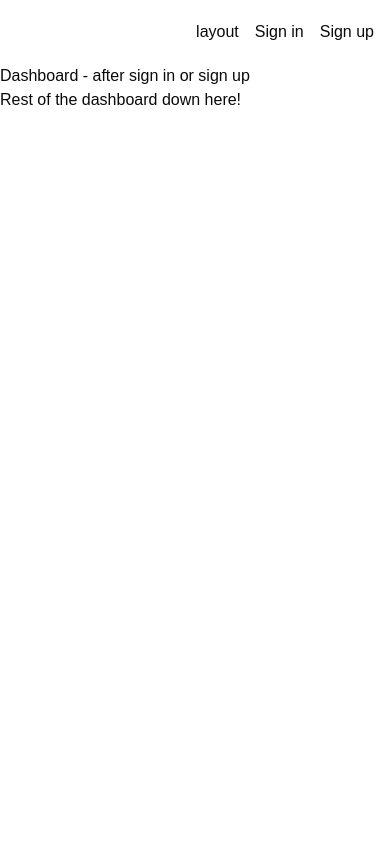
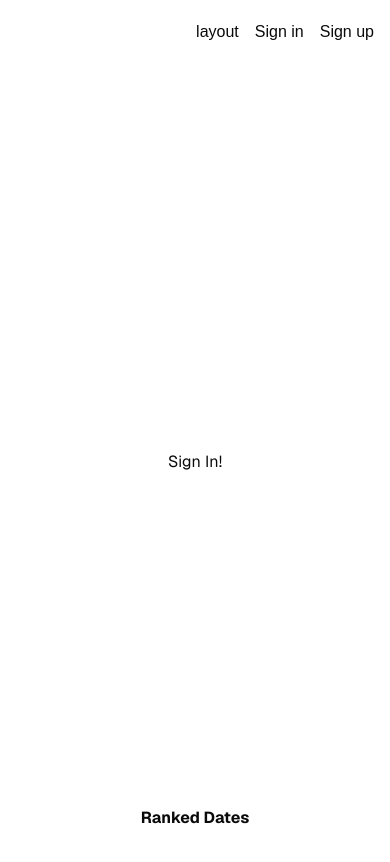
Before and after one commit to meddlin/ranked-dates, a Next.js app: page /dashboard in a window 390 px wide. Shown: the top 862 px of the page. Built offline with nearby package versions, Linux system fonts and the light colour scheme; no server answers.

Commit message:
Moved UI to /dashboard

```diff
--- a/src/app/dashboard/page.tsx
+++ b/src/app/dashboard/page.tsx
@@ -1,11 +1,75 @@
+'use client'
+
+import Image from "next/image";
+import Link from 'next/link';
+import { useState } from "react"
+import { Tabs, TabsList, TabsTrigger, TabsContent } from "@/components/ui/tabs";
+import DateIdeasList from "@/components/DateIdeasList";
+import { useAppStore } from '@/lib/clientStore';
+import NotesDisplay from "@/components/NotesDisplay";
+import { useUser } from '@clerk/clerk-react';
+
 export default function Dashboard() {
+    const [activeTab, setActiveTab] = useState("tab1")
+
+    const previewedItem = useAppStore((state: any) => state.previewedItem);
+
+    const { isLoaded, isSignedIn, user } = useUser();
+    console.log('auth user')
+    console.log(user)
+    console.log(user?.emailAddresses[0].emailAddress)
+
     return (
         <>
-            <div>
-                <p>Dashboard - after sign in or sign up</p>
-            </div>
-            <div>
-                <h2>Rest of the dashboard down here!</h2>
+            <div className="grid grid-rows-[20px_1fr_20px] items-center justify-items-center min-h-screen p-8 pb-20 gap-16 sm:p-20 font-[family-name:var(--font-geist-sans)]">
+                <main className="flex flex-col gap-8 row-start-2 items-center sm:items-start">
+
+                    {user && isSignedIn ? (<div className="w-full max-w-2xl mx-auto p-4">
+                        <Tabs value={activeTab} onValueChange={setActiveTab} className="w-full">
+                            <TabsList className="grid w-full grid-cols-2">
+                                <TabsTrigger value="tab1">Date Ideas</TabsTrigger>
+                                <TabsTrigger value="tab2">Restaurants</TabsTrigger>
+                            </TabsList>
+                            <TabsContent value="tab1">
+                                <div className="flex flex-row justify-between align-center space-x-8">
+                                    <DateIdeasList
+                                        title="Date Ideas List"
+                                        placeholderText="Add a new date idea"
+                                        list={[
+                                            { id: '1', content: 'Picnic in the park', notes: 'picnic supplies... ...' },
+                                            { id: '2', content: 'Visit a museum', notes: 'directions to the museum' },
+                                            { id: '3', content: 'Cook dinner together', notes: 'we need to pick a recipe' },
+                                            { id: '4', content: 'Go stargazing', notes: 'where are the dark sky areas?' },
+                                            { id: '5', content: 'Take a dance class', notes: 'still need to decide on a studio' },
+                                        ]}
+                                    />
+                                    <NotesDisplay notesContent={previewedItem} />
+                                </div>
+                            </TabsContent>
+                            <TabsContent value="tab2">
+                                <div className="flex flex-row justify-between align-center space-x-8">
+                                    <DateIdeasList
+                                        title="Restaurants List"
+                                        placeholderText="Add a new restaurant"
+                                        list={[
+                                            { id: '1', content: 'Interstellar BBQ', notes: 'michelin star BBQ' },
+                                            { id: '2', content: 'Gibson Street Bar', notes: 'cool place on S. Lamar' },
+                                            { id: '3', content: 'Odd Duck', notes: 'looks Austin fancy' },
+                                        ]}
+                                    />
+                                    <NotesDisplay notesContent={previewedItem} />
+                                </div>
+                            </TabsContent>
+                        </Tabs>
+                    </div>) : (
+                        <Link href="/sign-in">Sign In!</Link>
+                    )
+                    }
+                </main>
+
+                <footer className="row-start-3 flex gap-6 flex-wrap items-center justify-center">
+                    <b>Ranked Dates</b>
+                </footer>
             </div>
         </>
     )
--- a/src/app/page.tsx
+++ b/src/app/page.tsx
@@ -4,125 +4,23 @@
 import Link from 'next/link';
 import { useState } from "react"
 import { Tabs, TabsList, TabsTrigger, TabsContent } from "@/components/ui/tabs"
-import DateIdeasList from "./components/DateIdeasList";
+import DateIdeasList from "@/components/DateIdeasList";
 import { useAppStore } from '@/lib/clientStore';
-import NotesDisplay from "./components/NotesDisplay";
+import NotesDisplay from "@/components/NotesDisplay";
 
-// import { auth, currentUser } from '@clerk/nextjs/server';
 import { useUser } from '@clerk/clerk-react';
 
 export default function Home() {
   const [activeTab, setActiveTab] = useState("tab1")
-
   const previewedItem = useAppStore((state: any) => state.previewedItem);
-  // const setPreviewedItem = useAppStore((state: any) => state.setPreviewedItem);
-
-  // const { userId } = await auth();
-  // const user = await currentUser();
   const { isLoaded, isSignedIn, user } = useUser();
-  console.log('auth user')
-  console.log(user)
-  console.log(user?.emailAddresses[0].emailAddress)
 
   return (
     <div className="grid grid-rows-[20px_1fr_20px] items-center justify-items-center min-h-screen p-8 pb-20 gap-16 sm:p-20 font-[family-name:var(--font-geist-sans)]">
       <main className="flex flex-col gap-8 row-start-2 items-center sm:items-start">
 
-        {user && isSignedIn ? (<div className="w-full max-w-2xl mx-auto p-4">
-          <Tabs value={activeTab} onValueChange={setActiveTab} className="w-full">
-            <TabsList className="grid w-full grid-cols-2">
-              <TabsTrigger value="tab1">Date Ideas</TabsTrigger>
-              <TabsTrigger value="tab2">Restaurants</TabsTrigger>
-            </TabsList>
-            <TabsContent value="tab1">
-              <div className="flex flex-row justify-between align-center space-x-8">
-                <DateIdeasList
-                  title="Date Ideas List"
-                  placeholderText="Add a new date idea"
-                  list={[
-                    { id: '1', content: 'Picnic in the park', notes: 'picnic supplies... ...' },
-                    { id: '2', content: 'Visit a museum', notes: 'directions to the museum' },
-                    { id: '3', content: 'Cook dinner together', notes: 'we need to pick a recipe' },
-                    { id: '4', content: 'Go stargazing', notes: 'where are the dark sky areas?' },
-                    { id: '5', content: 'Take a dance class', notes: 'still need to decide on a studio' },
-                  ]}
-                />
-                <NotesDisplay notesContent={previewedItem} />
-              </div>
-            </TabsContent>
-            <TabsContent value="tab2">
-              <div className="flex flex-row justify-between align-center space-x-8">
-                <DateIdeasList
-                  title="Restaurants List"
-                  placeholderText="Add a new restaurant"
-                  list={[
-                    { id: '1', content: 'Interstellar BBQ', notes: 'michelin star BBQ' },
-                    { id: '2', content: 'Gibson Street Bar', notes: 'cool place on S. Lamar' },
-                    { id: '3', content: 'Odd Duck', notes: 'looks Austin fancy' },
-                  ]}
-                />
-                <NotesDisplay notesContent={previewedItem} />
-              </div>
-            </TabsContent>
-          </Tabs>
-        </div>) : (
-          <Link href="/sign-in">Sign In!</Link>
-        )
-        }
-
-
-
+        <h2>Landing Page</h2>
       </main>
-
-
-      <footer className="row-start-3 flex gap-6 flex-wrap items-center justify-center">
-        <a>Ranked Dates</a>
-        {/* <a
-          className="flex items-center gap-2 hover:underline hover:underline-offset-4"
-          href="https://nextjs.org/learn?utm_source=create-next-app&utm_medium=appdir-template-tw&utm_campaign=create-next-app"
-          target="_blank"
-          rel="noopener noreferrer"
-        >
-          <Image
-            aria-hidden
-            src="/file.svg"
-            alt="File icon"
-            width={16}
-            height={16}
-          />
-          Learn
-        </a>
-        <a
-          className="flex items-center gap-2 hover:underline hover:underline-offset-4"
-          href="https://vercel.com/templates?framework=next.js&utm_source=create-next-app&utm_medium=appdir-template-tw&utm_campaign=create-next-app"
-          target="_blank"
-          rel="noopener noreferrer"
-        >
-          <Image
-            aria-hidden
-            src="/window.svg"
-            alt="Window icon"
-            width={16}
-            height={16}
-          />
-          Examples
-        </a>
-        <a
-          className="flex items-center gap-2 hover:underline hover:underline-offset-4"
-          href="https://nextjs.org?utm_source=create-next-app&utm_medium=appdir-template-tw&utm_campaign=create-next-app"
-          target="_blank"
-          rel="noopener noreferrer"
-        >
-          <Image
-            aria-hidden
-            src="/globe.svg"
-            alt="Globe icon"
-            width={16}
-            height={16}
-          />
-          Go to nextjs.org →
-        </a> */}
-      </footer>
     </div>
   );
 }
```
Also changed, not shown: src/components/DateIdeasList.tsx (renamed from src/app/components/DateIdeasList.tsx), src/components/NotesDisplay.tsx (renamed from src/app/components/NotesDisplay.tsx), src/components/ProcessingAnimation.tsx (renamed from src/app/components/ProcessingAnimation.tsx), src/components/SortableItem.tsx (renamed from src/app/components/SortableItem.tsx).
